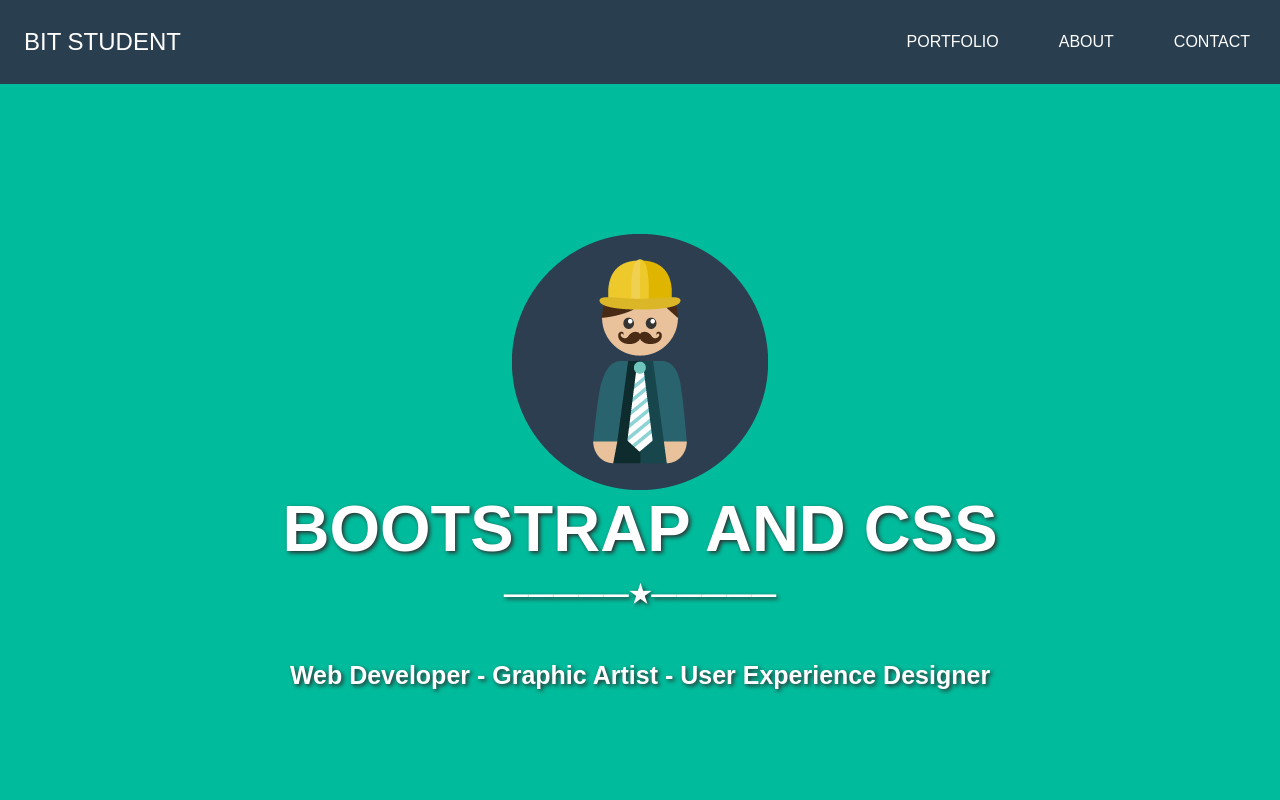
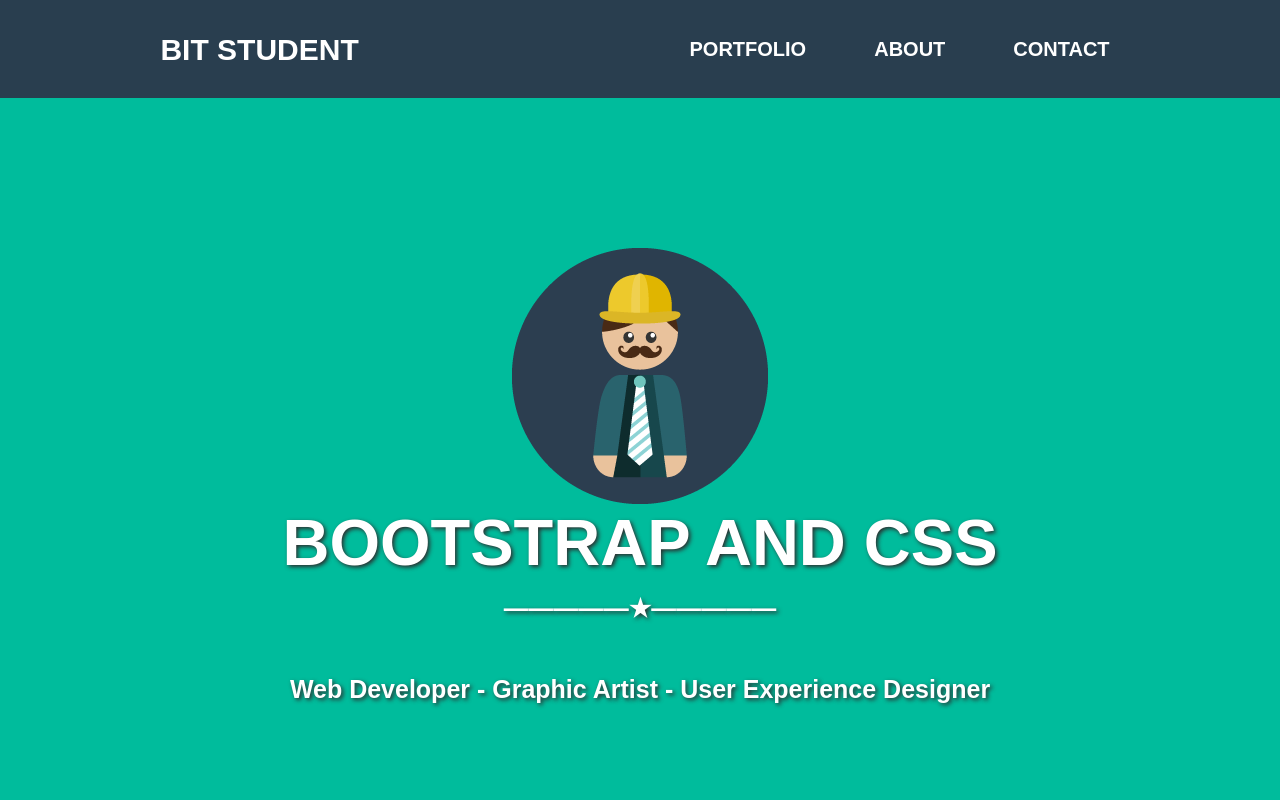
Before and after one commit to stdj91/Bootstrap-Css, a plain HTML site: page index.html in a window 1280 px wide. Shown: the top 800 px of the page. Drawn offline with nearby package versions, Linux system fonts and the light colour scheme.

Commit message:
Css change

```diff
--- a/index.html
+++ b/index.html
@@ -11,7 +11,7 @@
 
     <!-------------------- Navbar -------------------->
 <nav class="navbar">
-    <div class="brand-title">BIT STUDENT</div>
+    <div class="brand-title "><p>BIT STUDENT</p></div>
     <a href="#" class="toggle-button">
         <span class="bar"></span>
         <span class="bar"></span>
@@ -26,7 +26,7 @@
     </div>
 
 </nav>
-<!-------------------- Bootstrap -------------------->
+    <!-------------------- Bootstrap -------------------->
 <div class="container-fluid text-md-center " id="bts">
     <div class="row">
         <div class="col-lg-12 col-md-12 col-sm-12">
@@ -50,7 +50,7 @@
     </div>
 </div>
 
-<!-------------------- Picture -------------------->
+    <!-------------------- Picture -------------------->
 
 <div class="container-float" id="portfolio">
     <div class="row">
@@ -88,7 +88,7 @@
     </div>
 
 </div>
-<!-------------------- About -------------------->
+    <!-------------------- About -------------------->
 <div class="container-float" id="about">
     <div class="row">
         <div class="col-lg-12">
@@ -127,7 +127,7 @@
     </div>
 
 </div>
-<!-------------------- Contact Me -------------------->
+    <!-------------------- Contact Me -------------------->
 
 <div class="container-float" id="contact-me">
     <div class="row">
@@ -162,7 +162,7 @@
         <div class="offset-lg-3 offset-md-3"></div>
     </div>
 </div>
-<!-------------------- Footer -------------------->
+    <!-------------------- Footer -------------------->
 <div class="container-float" id="footer">
     <div class="row">
         <div class="offset-lg-2"></div>
--- a/style.css
+++ b/style.css
@@ -2,9 +2,16 @@
     font-family: Arial, Helvetica, sans-serif;
 }
 /* <-------------------- Navbar --------------------> */
+
+.navbar p{
+
+    font-size:30px;
+    font-weight: 900;
+    margin: 0;
+}
 .navbar {
     display: flex;
-    justify-content: space-between;
+    justify-content: space-around;
     background-color:#293e4f;
     color: white;
     padding: 0;
@@ -23,8 +30,10 @@
 .navbar-links li {
     height: 100%;
     list-style: none;
-    padding: 30px;
+    padding: 34px;
     display: block;
+    font-weight: bold;
+    font-size: 20px;
 }
 .navbar-links li a {
     text-decoration: none;
```
